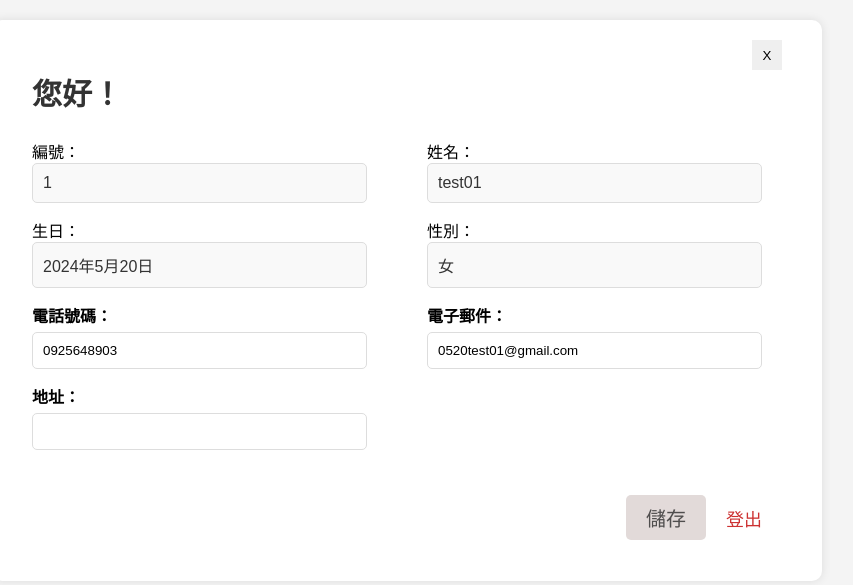
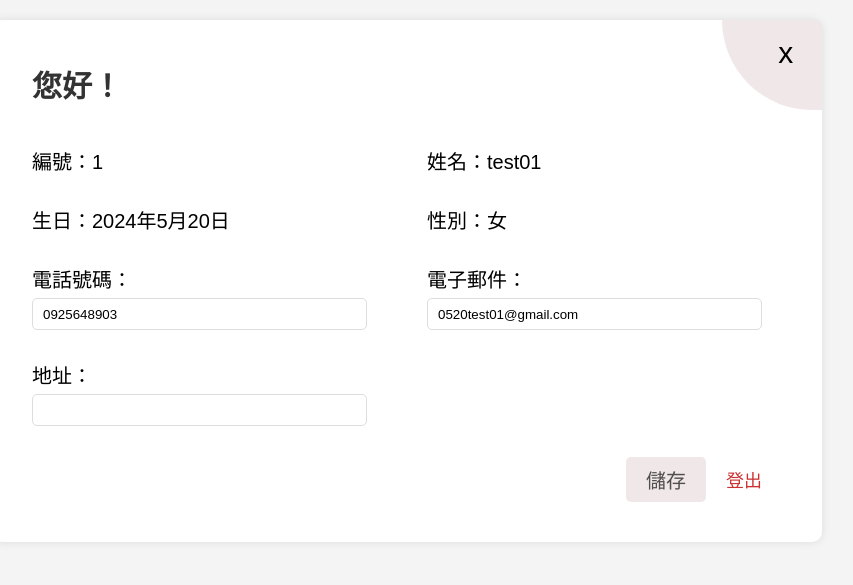
Before and after one commit to hsuchenhsi/Brch-, a Django app: template templates/information.html in a window 1280 px wide. Shown: the part 120-705 px from the top of the page, without its empty margins (233-1086 px from the left). Run offline with Django 4.2, Linux system fonts and the light colour scheme; the template is opened without the code that fills it: values that come from a table or form of the project are taken from there, others are empty; data comes from the database, SQL or seed files in the repository.

Commit message:
information可能差不多了

```diff
--- a/static/css/information.css
+++ b/static/css/information.css
@@ -28,10 +28,9 @@ header {
     line-height: 80px;
     padding-top: 15px;
 }
-.rtop {
+.b {
     display: flex;
     align-items: center;
-    padding-top: 30px;
 }
 .user {
     position: relative;
@@ -68,14 +67,7 @@ header {
     justify-content: center;
     align-items: center;
 }
-.modal-content {
-    background-color: #fff;
-    padding: 20px;
-    border: 1px solid #888;
-    width: 80%;
-    max-width: 500px;
-    border-radius: 5px;
-}
+
 form {
     max-width: 750px;
     margin: 20px auto;
@@ -85,12 +77,27 @@ form {
     border-radius: 10px;
     box-shadow: 0 0 10px rgba(0, 0, 0, 0.1);
     display: grid;
+    /*border-top-right-radius: 25% 50%;*/
+    position: relative;
 
+}
+form::after {
+    content: '';
+    position: absolute;
+    top: 0;
+    right: 0;
+    width: 100px; /* 调整圆形的大小 */
+    height: 90px; /* 调整圆形的大小 */
+    border-radius: 0 0 0 10px;
+    background-color: rgb(225, 210, 209, 0.5); /* 调整圆形的颜色 */
+    border-top-right-radius: 100px; /* 让圆形为四分之一圆 */
+    transform: rotate(180deg);
 }
 h2 {
     color: #333;
     font-size: 30px;
-    margin-top: 0px;
+    margin-top: 22px;
+    margin-bottom: 40px;
 }
 .list{
     display: grid;
@@ -99,13 +106,17 @@ h2 {
     margin-right: 20px;
 }
 
+.list span{
+    font-size: 20px;
+}
+
 .list div {
-    margin-bottom: 15px;
+    margin-bottom: 30px;
 }
 label {
     display: block;
     margin-bottom: 5px;
-    font-weight: bold;
+    font-size: 20px;
 
 }
 input[type="text"], input[type="email"] {
@@ -114,25 +125,16 @@ input[type="text"], input[type="email"] {
     border: 1px solid #ddd;
     border-radius: 5px;
     box-sizing: border-box;
-}
-.static-text {
-    display: block;
-    width: 100%;
-    padding: 10px;
-    background: #f9f9f9;
-    border: 1px solid #ddd;
-    border-radius: 5px;
-    color: #333;
-    box-sizing: border-box;
+    height: 32px;
 }
 
 .submit:hover {
-    background-color: rgb(201, 194, 193);
+    background-color: rgb(201, 194, 193, 0.5);
 }
 
 .submit{
     padding: 8px;
-    background-color: rgb(226, 218, 217);
+    background-color: rgb(225, 210, 209, 0.5);
     color: #504e4e;
     border: none;
     border-radius: 5px;
@@ -143,12 +145,16 @@ input[type="text"], input[type="email"] {
 }
 
 .close {
-    top: 25px;
-    right: 20px;
+    top: 15px;
     color: #000000;
-    border: none;
     width: 30px;
     height: 30px;
-    cursor: pointer;
+    position: absolute;
+    right: 28px;
     margin-left: auto;
+    background: none;
+    border: none;
+    font-size: 30px;
+    border-radius: 50%;
+    z-index: 1;
 }
--- a/templates/information.html
+++ b/templates/information.html
@@ -16,24 +16,20 @@
     </header>
 
     <form>
-        <button id="close" class="close">&nbsp;X&nbsp;</button>
+        <button id="close" class="close">&nbsp;x&nbsp;</button>
         <h2>{{ user.first_name }} 您好！</h2>
         <div class="list">
             <div>
-                <span class="label-text">編號：</span>
-                <span class="static-text">{{ memberdata.memberNo }}</span>
+                <span id="text" class="label-text">編號：{{ memberdata.memberNo }}</span>
             </div>
             <div>
-                <span class="label-text">姓名：</span>
-                <span class="static-text">{{ memberdata.memberName }}</span>
+                <span id="text" class="label-text">姓名：{{ memberdata.memberName }}</span>
             </div>
             <div>
-                <span class="label-text">生日：</span>
-                <span class="static-text">{{ memberdata.birthday }}</span>
+                <span id="text" class="label-text">生日：{{ memberdata.birthday }}</span>
             </div>
             <div>
-                <span class="label-text">性別：</span>
-                <span class="static-text">{{ memberdata.gender }}</span>
+                <span id="text" class="label-text">性別：{{ memberdata.gender }}</span>
             </div>
             <div>
                 <label for="phone" class="label-text">電話號碼：</label>
@@ -48,15 +44,15 @@
                 <input type="text" id="address" name="address" class="input-field" value="{{ memberdata.address }}">
             </div>
         </div>
-        <nav class="rtop">
-            <button class="submit" type="submit">儲存</button>
+        <nav class="b">
+            <button class="submit" class="submit">儲存</button>
             <a href="http://127.0.0.1:8000/logout" class="logout">登出</a>
         </nav>
     </form>
 
     <script>
         document.getElementById('close').addEventListener('click', function() {
-            window.history.back(); // Navigate back to the previous page
+            window.history.back();
         });
     </script>
 
```
